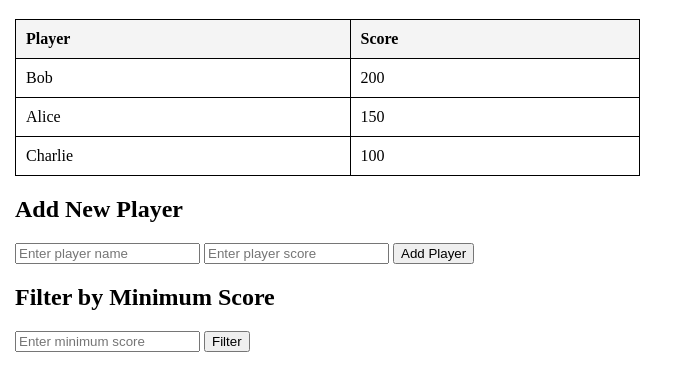
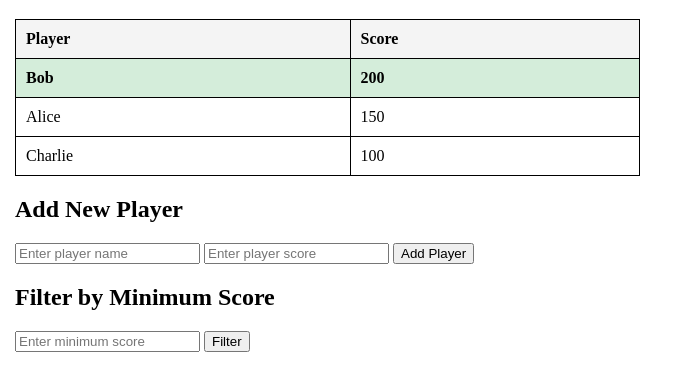
Before and after one commit to notnowJack/WebStackLabs, a plain HTML site: page Dynamic Leaderboard/dynamicLeaderboard.html in a window 1280 px wide. Shown: the part 61-452 px from the top of the page, without its empty margins (0-688 px from the left). Drawn offline with Linux system fonts and the light colour scheme.

Commit message:
Done some of the optional extras

```diff
--- a/Dynamic Leaderboard/script.js
+++ b/Dynamic Leaderboard/script.js
@@ -1,14 +1,16 @@
-const players = [
+let players = JSON.parse(localStorage.getItem("players")) || [
     { name: "Alice", score: 150},
     { name: "Bob", score: 200},
     { name: "Charlie", score: 100},
-]
+];
+
+populateLeaderboard(players);
 
 function populateLeaderboard(data)
 {
     const table = document.getElementById("leaderboard");
 
-    //rest table
+    //reset table
     table.innerHTML =
         `<tr>
             <th>Player</th>
@@ -16,16 +18,20 @@ function populateLeaderboard(data)
         </tr>`;
 
     //populate table
-    data.forEach(player => {
+    data.forEach((player, index) => {
         const row = document.createElement("tr");
         row.innerHTML =
             `<td>${player.name}</td>
             <td>${player.score}</td>`;
 
-        table.appendChild(row)
+        if (index === 0)
+        {
+            row.classList.add("topPlayer");
+        }
+
+        table.appendChild(row);
     });
 }
-
 
 function sortLeaderboard()
 {
@@ -33,8 +39,8 @@ function sortLeaderboard()
     players.sort((a, b) => b.score - a.score);
     //redo the table
     populateLeaderboard(players);
+    saveToLocalStorage();
 }
-
 
 function addPlayer()
 {
@@ -67,6 +73,8 @@ function filterLeaderboard()
     }
 }
 
-
-
+function saveToLocalStorage()
+{
+    localStorage.setItem("players", JSON.stringify(players));
+}
 sortLeaderboard();
--- a/Dynamic Leaderboard/stylesheet.css
+++ b/Dynamic Leaderboard/stylesheet.css
@@ -17,3 +17,9 @@ th, td {
 th {
     background-color: #f4f4f4;
 }
+
+.topPlayer
+{
+    background-color: #d4edda;
+    font-weight: bold;
+}
```
